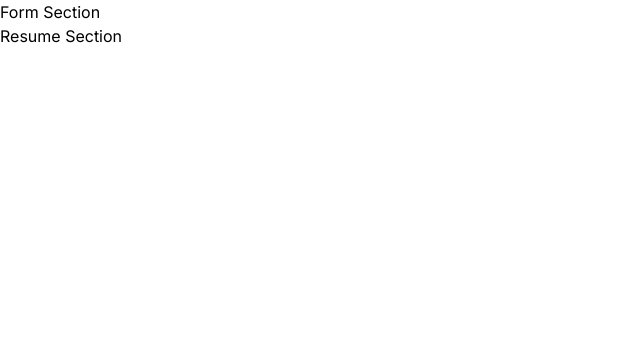
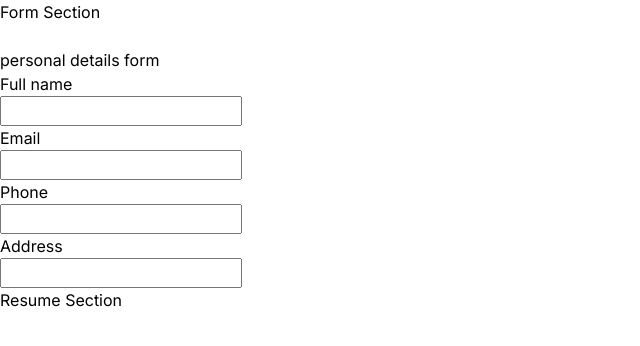
Before and after one commit to krs00/TOP-cv-application, a React (Vite) app: page / in a window 1280 px wide. Shown: the top 346 px of the page, without its empty margins (0-640 px from the left). Built offline with nearby package versions, Linux system fonts and the light colour scheme.

Commit message:
add working personal details form

```diff
--- a/src/App.jsx
+++ b/src/App.jsx
@@ -33,6 +33,11 @@ function App() {
     <>
     <FormSection handleInputsChange={handleInputsChange} />
     <ResumeSection formData={formData} />
+    <p>{formData.name}</p>
+    <p>{formData.email}</p>
+    <p>{formData.phone}</p>
+    <p>{formData.address}</p>
+    {console.log(formData)}
     </>
   )
 }
--- a/src/components/FormInput.jsx
+++ b/src/components/FormInput.jsx
@@ -10,7 +10,7 @@ function FormInput(props) {
         autoComplete="off"
         spellCheck="false"
         value={props.value}
-        onChange={props.handleChange}
+        onChange={props.handleInputsChange}
       />
     </>
   );
--- a/src/components/FormSection.jsx
+++ b/src/components/FormSection.jsx
@@ -1,7 +1,10 @@
+import PersonalDetailsForm from "./PersonalDetailsForm";
+
 function FormSection(props) {
     return (
       <>
         <p>Form Section</p>
+        <PersonalDetailsForm handleInputsChange={props.handleInputsChange} />
       </>
     );
   }
--- a/src/components/PersonalDetailsForm.jsx
+++ b/src/components/PersonalDetailsForm.jsx
@@ -3,7 +3,16 @@ import FormInput from "./FormInput";
 function PersonalDetailsForm(props) {
     return (
       <>
+      <br></br>
        <p>personal details form</p>
+       <FormInput id="name" labelText="Full name" handleInputsChange={props.handleInputsChange}/>
+       <br></br>
+       <FormInput id="email" labelText="Email" handleInputsChange={props.handleInputsChange}/>
+       <br></br>
+       <FormInput id="phone" labelText="Phone" handleInputsChange={props.handleInputsChange}/>
+       <br></br>
+       <FormInput id="address" labelText="Address" handleInputsChange={props.handleInputsChange}/>
+       <br></br>
       </>
     );
   }
```
